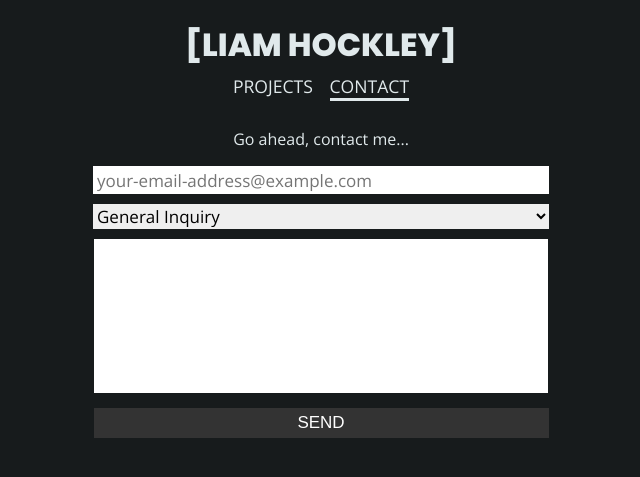
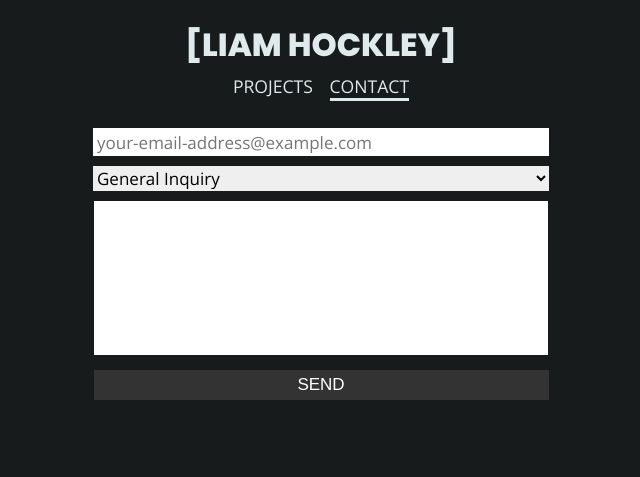
Before and after one commit to xdega/xdega.github.io, a Jekyll site: the page built from contact.html, in a window 1280 px wide. Shown: the top 477 px of the page, without its empty margins (319-959 px from the left). Built offline with Jekyll 4.4.1, drawn with Linux system fonts in a browser that asks for light colours; nearby versions of some CDN libraries.

Commit message:
Remove text from contact form; Add thank you message

```diff
--- a/contact.html
+++ b/contact.html
@@ -30,7 +31,6 @@ permalink: /contact/
     }
 </script>
 <article>
-    <p>Go ahead, contact me...</p>
     <form id="contact">
         <div class="form-group">
             <input name="sender" placeholder="your-email-address@example.com">
```
Also changed, not shown: other parts of contact.html (+1 -0 lines).
